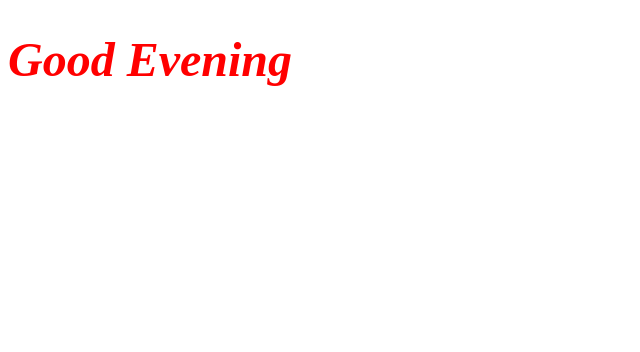
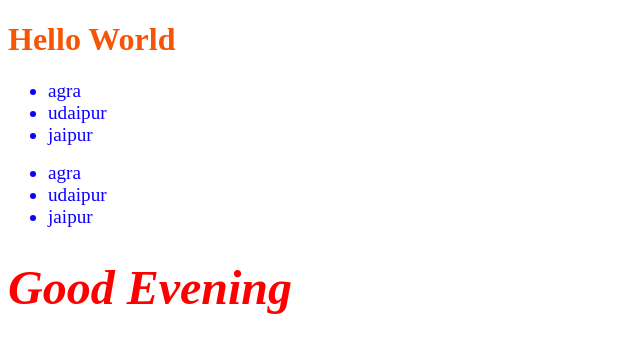
Before and after one commit to Anshika2608/react-practice, a React (Vite) app: page / in a window 1280 px wide. Shown: the top 352 px of the page, without its empty margins (0-640 px from the left). Built offline with nearby package versions, Linux system fonts and the light colour scheme.

Commit message:
lesson_11 completed

```diff
--- a/src/App.jsx
+++ b/src/App.jsx
@@ -1,3 +1,5 @@
+import Heading1 from "./components1/Heading1"
+import List from "./components1/List"
 function App() {
   // let lname="mittal";
   // let name='Anshika';
@@ -25,6 +27,10 @@ let wish="";
 
   return (
      <>
+     <Heading1 />
+     <List />
+     <List />
+
      <h1 className="heading" style={style}>{wish}</h1>
      </>
     )
--- /dev/null
+++ b/src/components1/Heading1.jsx
@@ -0,0 +1,4 @@
+function Heading1(){
+    return (<h1>Hello World</h1>)
+}
+export default Heading1
--- /dev/null
+++ b/src/components1/List.jsx
@@ -0,0 +1,9 @@
+function List(){
+    return(  <ul>
+        <li>agra</li>
+        <li>udaipur</li>
+        <li>jaipur</li>
+    </ul>)
+
+}
+export default List
```
